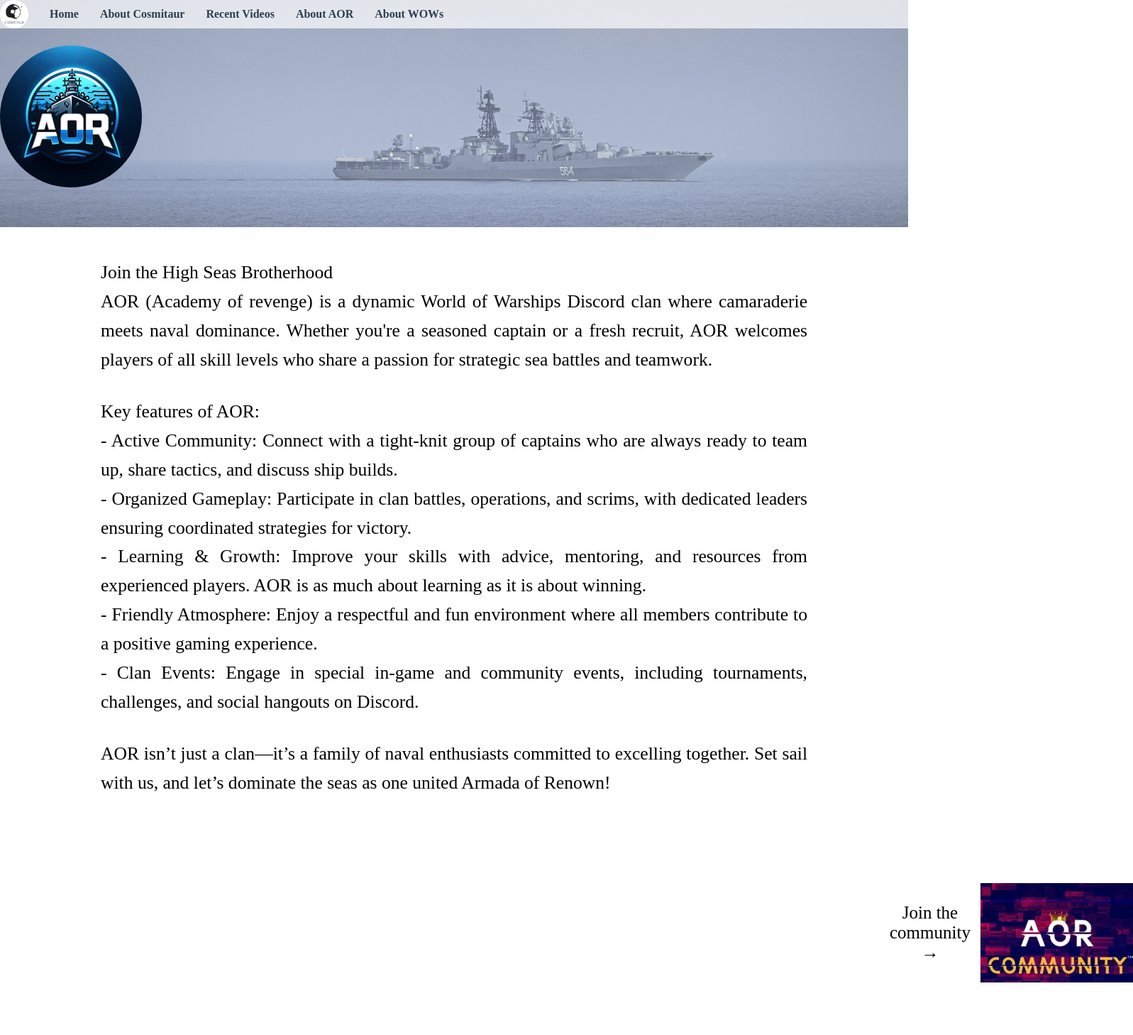
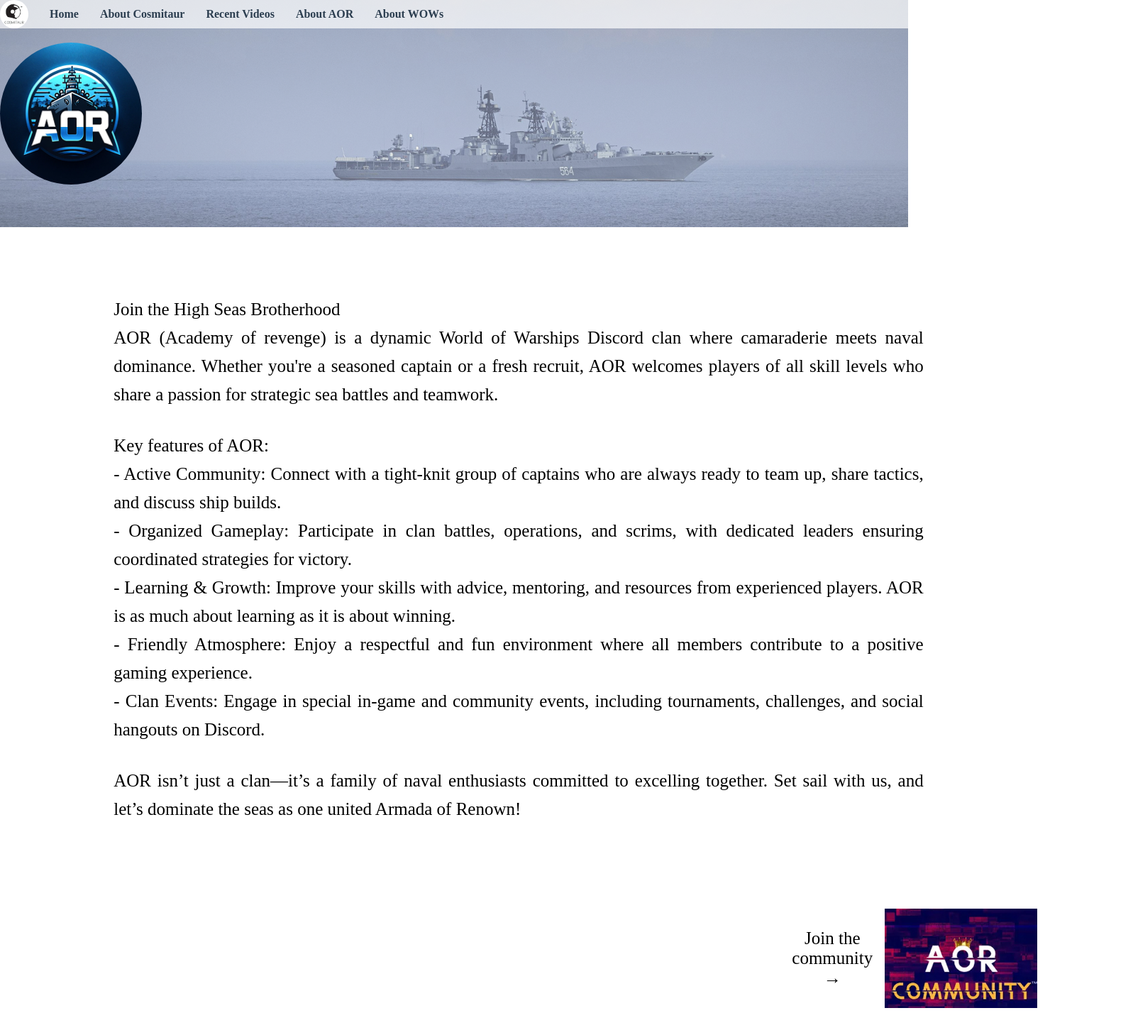
Before and after one commit to FilipK19/Cosmitaur, a Vue app in the folder frontend/: page /aboutAOR in a window 1280 px wide. Shown: the top 1458 px of the page at 71% size, 1597 px wide, since content can reach past the window. Built offline with nearby package versions, Linux system fonts and the light colour scheme.

Commit message:
added animation to about/s

```diff
--- a/frontend/src/views/AboutAOR.vue
+++ b/frontend/src/views/AboutAOR.vue
@@ -1,20 +1,32 @@
 <template>
   <div class="aboutA">
-    <img src="@/assets/logo2.jpg" class="logo logo1 logoac">
-  <div class="text">
-    <div v-html="aboutAOR"></div>
+    <AosWrapper>
+      <img src="@/assets/logo2.jpg" class="logo logo1 logoac">
+    </AosWrapper>
   </div>
-  <div class="more moreac">
+  <div class="aboutWT">
+    <AosWrapper>
+    <div class="text">
+      <div v-html="aboutAOR"></div>
+    </div>
+    </AosWrapper>
+    <AosWrapper>
+    <div class="more moretW">
       <p>Join the community →</p>
       <img src="@/assets/logo3.jpg" class="logom logom2">
     </div>
+    </AosWrapper>
   </div>
 </template>
 
 <script>
 import { aboutAOR } from '@/content/AboutAOR';
+import AosWrapper from '@/components/AosWrapper.vue';
 
 export default {
+  components: {
+    AosWrapper,
+  },
   data () {
     return {
       aboutAOR: aboutAOR
--- a/frontend/src/views/AboutCosmitaur.vue
+++ b/frontend/src/views/AboutCosmitaur.vue
@@ -1,20 +1,32 @@
 <template>
   <div class="aboutC">
-    <img src="@/assets/logo.jpg" class="logo logo1 logoac">
-  <div class="text">
-    <div v-html="aboutCosmitaur"></div>
+    <AosWrapper>
+      <img src="@/assets/logo.jpg" class="logo logo1 logoac">
+    </AosWrapper>
   </div>
-  <div class="more moreac">
+  <div class="aboutC2">
+    <AosWrapper>
+    <div class="text">
+      <div v-html="aboutCosmitaur"></div>
+    </div>
+  </AosWrapper>
+    <AosWrapper>
+    <div class="more moreac">
       <p>Subscribe →</p>
       <img src="@/assets/logo.jpg" class="logomac">
     </div>
+    </AosWrapper>
   </div>
 </template>
 
 <script>
 import { aboutCosmitaur } from '@/content/AboutCosmitaur';
+import AosWrapper from '@/components/AosWrapper.vue';
 
 export default {
+  components: {
+    AosWrapper,
+  },
   data () {
     return {
       aboutCosmitaur: aboutCosmitaur
@@ -32,12 +44,20 @@
   width: 100%;
   position: absolute;
   background-attachment: scroll;
+  overflow: hidden;
+}
+
+.aboutC2 {
+  height: 120vh;
+  position: absolute;
+  top: 40vh;
+  overflow: hidden;
 }
 
 .text {
   max-width: 80%;
   margin: 12vh auto 2vh auto;
-  font-size: 1.6rem;
+  font-size: 25px;
   line-height: 1.6;
   text-align: left;
 }
@@ -48,9 +68,8 @@
 }
 
 .moreac {
-  margin-top: 15vh;
-  padding-bottom: 15vh;
-  margin-left: 155vh;
+  margin-top: 105px;
+  margin-left: 1200px;
 }
 
 .logomac {
@@ -60,7 +79,7 @@
 }
 
 .logoac {
-  margin-right: 155vh;
-  margin-top: 8vh;
+  margin-right: 1200px;
+  margin-top: 60px;
 }
 </style>
--- a/frontend/src/views/AboutWOWs.vue
+++ b/frontend/src/views/AboutWOWs.vue
@@ -1,20 +1,32 @@
 <template>
   <div class="aboutW">
+    <AosWrapper>
     <img src="@/assets/logo5.jpg" class="logo logo1 logoac">
-  <div class="text">
-    <div v-html="aboutWOWs"></div>
+    </AosWrapper>
   </div>
-  <div class="more moreac">
+  <div class="aboutWT">
+    <AosWrapper>
+      <div class="text">
+      <div v-html="aboutWOWs"></div>
+    </div>
+    </AosWrapper>
+    <AosWrapper>
+      <div class="more moretW">
       <p>WOWs the game →</p>
       <img src="@/assets/logo5.jpg" class="logom logom2">
     </div>
+    </AosWrapper>
   </div>
 </template>
 
 <script>
 import { aboutWOWs } from '@/content/AboutWOWs';
+import AosWrapper from '@/components/AosWrapper.vue';
 
 export default {
+  components: {
+    AosWrapper,
+  },
   data () {
     return {
       aboutWOWs: aboutWOWs
@@ -33,4 +45,16 @@
   position: absolute;
   background-attachment: scroll;
 }
+
+.aboutWT {
+  height: 150vh;
+  position: absolute;
+  top: 40vh;
+  overflow: hidden;
+}
+
+.moretW {
+  margin-top: 120px;
+  margin-left: 1100px;
+}
 </style>
```
